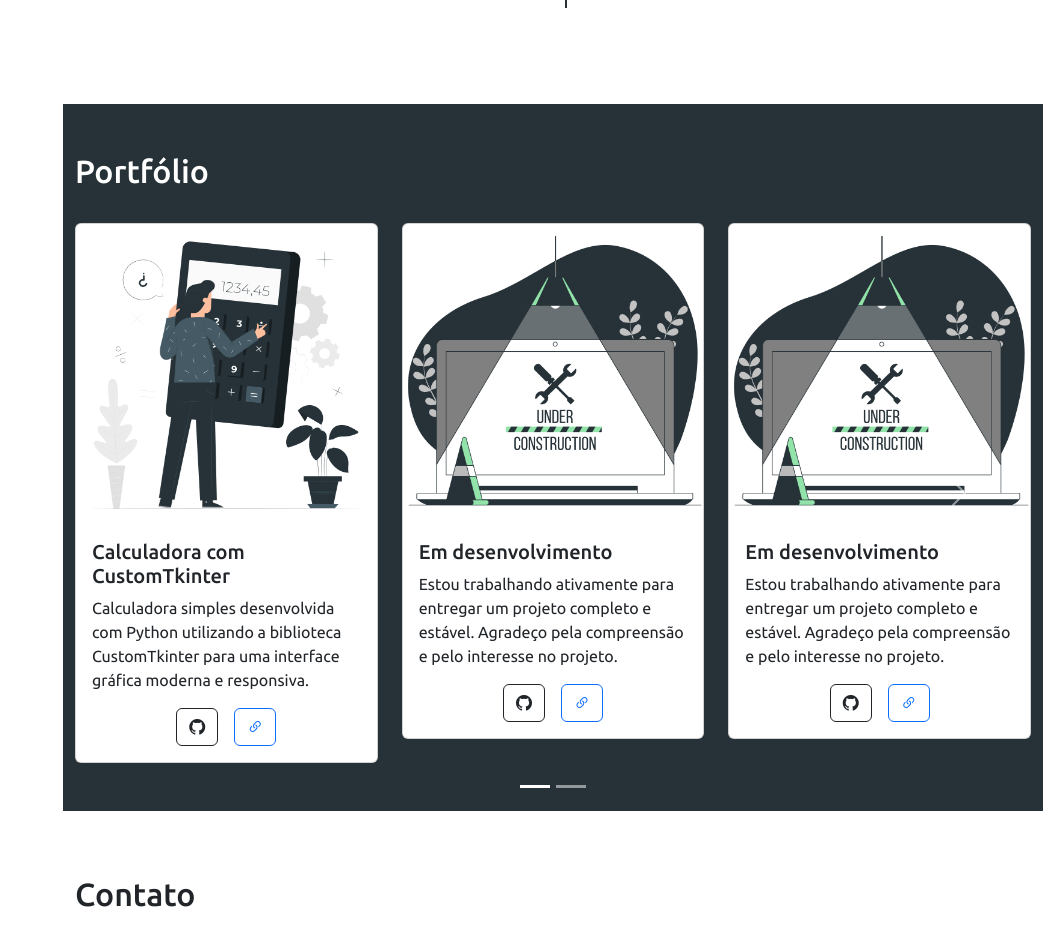
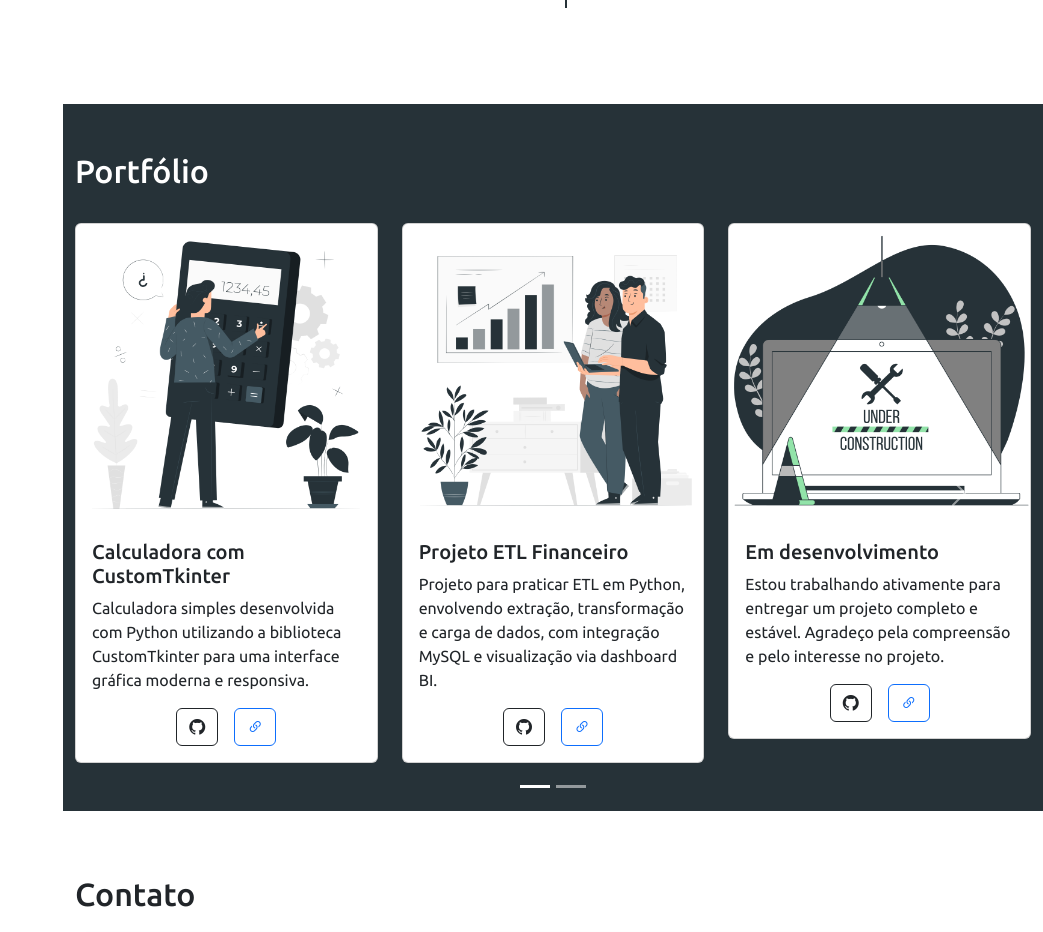
Before and after one commit to yagos17/portfolio-website, a Flask app: page / in a window 1280 px wide. Shown: the part 2491-3423 px from the top of the page, without its empty margins (237-1280 px from the left). Run offline with Flask 3, Linux system fonts and the light colour scheme; some libraries are stand-ins or nearby versions.

Commit message:
Update index.html portfolio

```diff
--- a/templates/index.html
+++ b/templates/index.html
@@ -253,21 +253,21 @@
                                             CustomTkinter para uma interface gráfica moderna e responsiva.</p>
                                         <div class="d-flex justify-content-center">
                                             <a href="https://github.com/yagos17/python-calculadora-customtkinter" target="_blank" class="btn btn-outline-dark me-3"><i class="bi bi-github"></i></a>
-                                            <a href="https://raw.githubusercontent.com/yagos17/python-calculadora-customtkinter/main/main.py" download target="_blank" class="btn btn-outline-primary"><i class="bi bi-link-45deg"></i></a>
+                                            <a href="https://github.com/yagos17/python-calculadora-customtkinter" download target="_blank" class="btn btn-outline-primary"><i class="bi bi-link-45deg"></i></a>
                                         </div>
                                     </div>
                                     </div>
                                 </div>
                                 <div class="col">
                                     <div class="card">
-                                    <img src="../static/img/Unknown.png" class="card-img-top" alt="...">
+                                    <img src="../static/img/Analytics.png" class="card-img-top" alt="...">
                                     <div class="card-body">
-                                        <h5 class="card-title">Em desenvolvimento</h5>
-                                        <p class="card-text">Estou trabalhando ativamente para entregar um projeto completo e estável.
-                                            Agradeço pela compreensão e pelo interesse no projeto.</p>
+                                        <h5 class="card-title">Projeto ETL Financeiro</h5>
+                                        <p class="card-text">Projeto para praticar ETL em Python, envolvendo extração, transformação e
+                                            carga de dados, com integração MySQL e visualização via dashboard BI.</p>
                                         <div class="d-flex justify-content-center">
-                                            <a href="#" target="_blank" class="btn btn-outline-dark me-3"><i class="bi bi-github"></i></a>
-                                            <a href="#" target="_blank" class="btn btn-outline-primary"><i class="bi bi-link-45deg"></i></a>
+                                            <a href="https://github.com/yagos17/etl-personal-finance" target="_blank" class="btn btn-outline-dark me-3"><i class="bi bi-github"></i></a>
+                                            <a href="https://github.com/yagos17/etl-personal-finance" target="_blank" class="btn btn-outline-primary"><i class="bi bi-link-45deg"></i></a>
                                         </div>
                                     </div>
                                     </div>
```
Also changed, not shown: static/img/Analytics.png (added).
